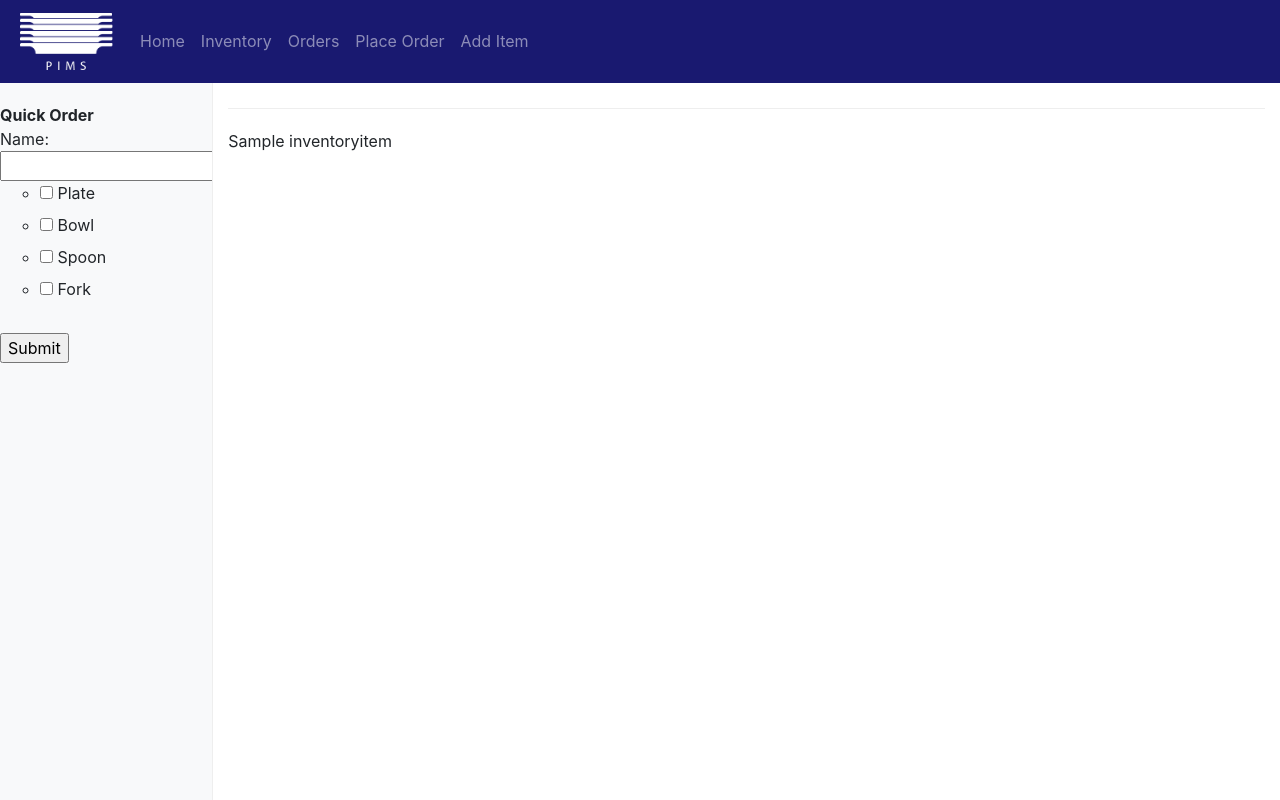
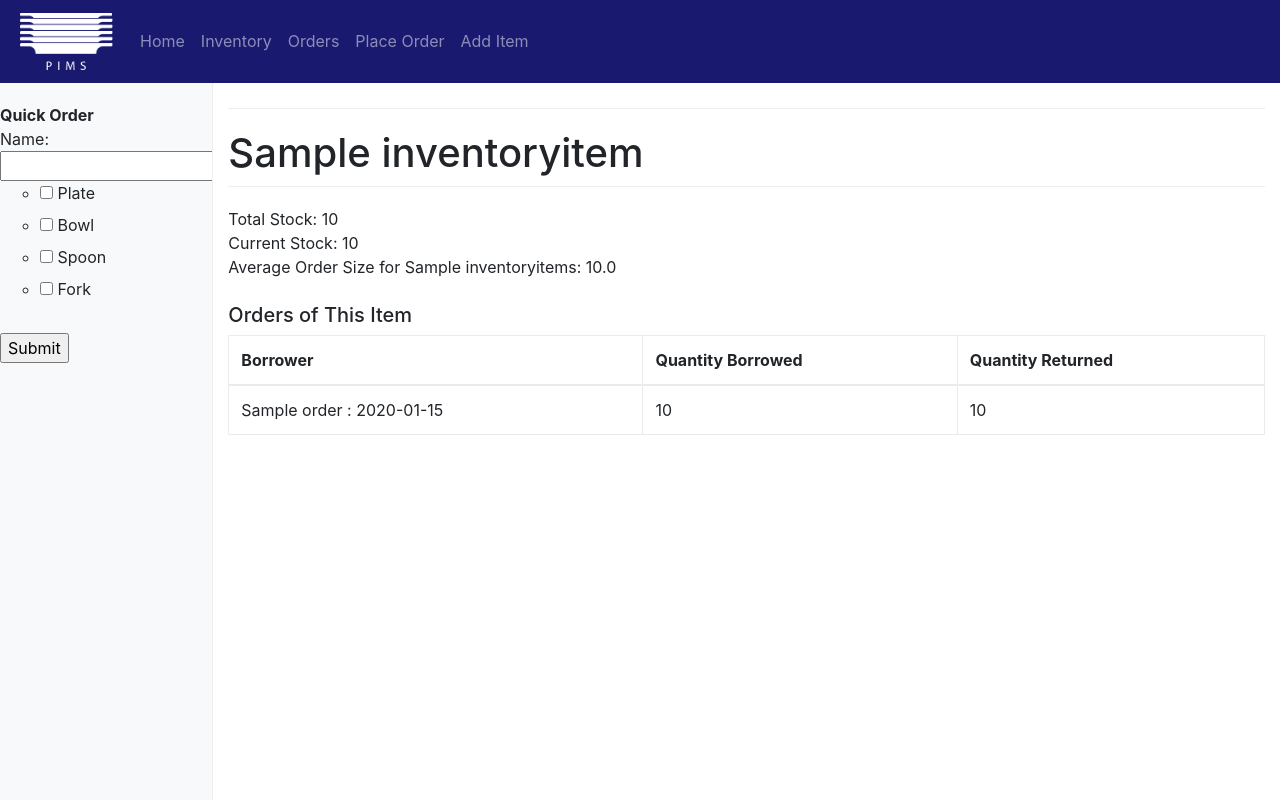
Before and after one commit to AidonLebar/Plate-Inventory-Management-System, a Django app: page /inventoryItem/1/ in a window 1280 px wide. Run offline with Django 3.2, Linux system fonts and the light colour scheme; tables that the repository leaves empty hold one stand-in row (values such as "Sample post"); some libraries are stand-ins or nearby versions.

Commit message:
added a basic inventroy detail page

```diff
--- a/inventory/models.py
+++ b/inventory/models.py
@@ -38,7 +38,11 @@ class InventoryItem(models.Model):
         average = 0
         for i in self.orderitem_set.all():
             average = average + i.quantity_borrowed
-        average = average/self.orderitem_set.count()
+
+        if self.orderitem_set.count() > 0:
+            average = average/self.orderitem_set.count()
+        else:
+            average = 0
 
         return average
 
--- a/inventory/templates/inventory/inventoryDetail.html
+++ b/inventory/templates/inventory/inventoryDetail.html
@@ -1,6 +1,31 @@
 {% extends 'inventory/base.html' %}
 {% block content %}
 
-{{ inventoryItem }}
+<h1>{{ inventoryItem }}</h1>
+Total Stock: {{ inventoryItem.total_stock }} <br>
+Current Stock: {{ inventoryItem.currentStock }}<br>
+Average Order Size for {{ inventoryItem }}s: {{ inventoryItem.averageOrder }}<br>
+
+<br>
+<table class="table table-bordered">
+	<h5>Orders of This Item</h5>
+  <thead>
+	<tr>
+	  <th>Borrower</th>
+	  <th>Quantity Borrowed</th>
+      <th>Quantity Returned</th>
+	</tr>
+  </thead>
+  <tbody>
+			{% for orderitem in inventoryItem.orderitem_set.all %}
+			<tr>
+				<td>{{ orderitem.order }}</td>
+				<td>{{ orderitem.quantity_borrowed }}</td>
+                <td>{{ orderitem.quantity_returned }}</td>
+			</tr>
+			{% endfor %}
+  </tbody>
+</table>
+<br>
 
 {% endblock %}
```
